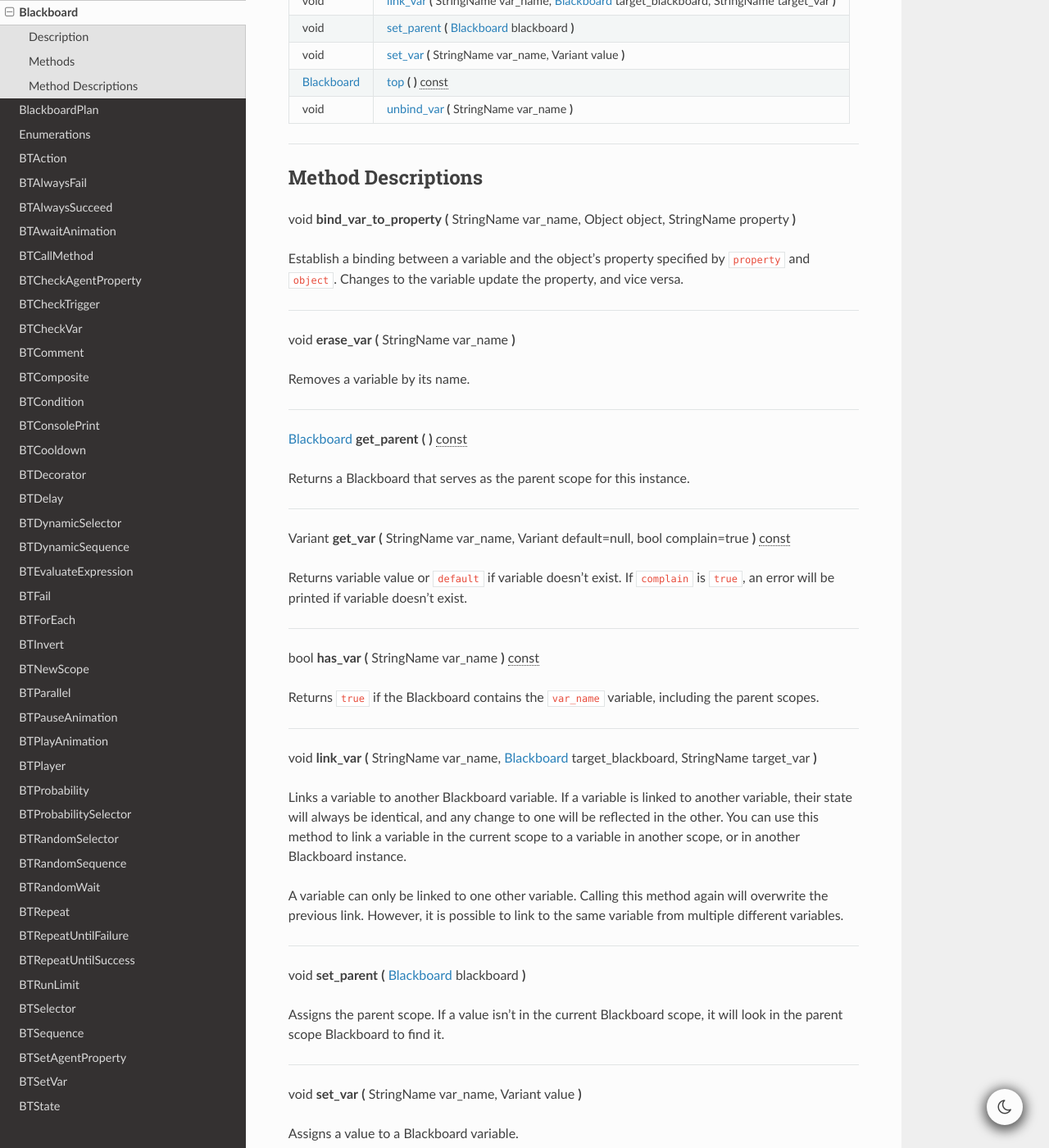
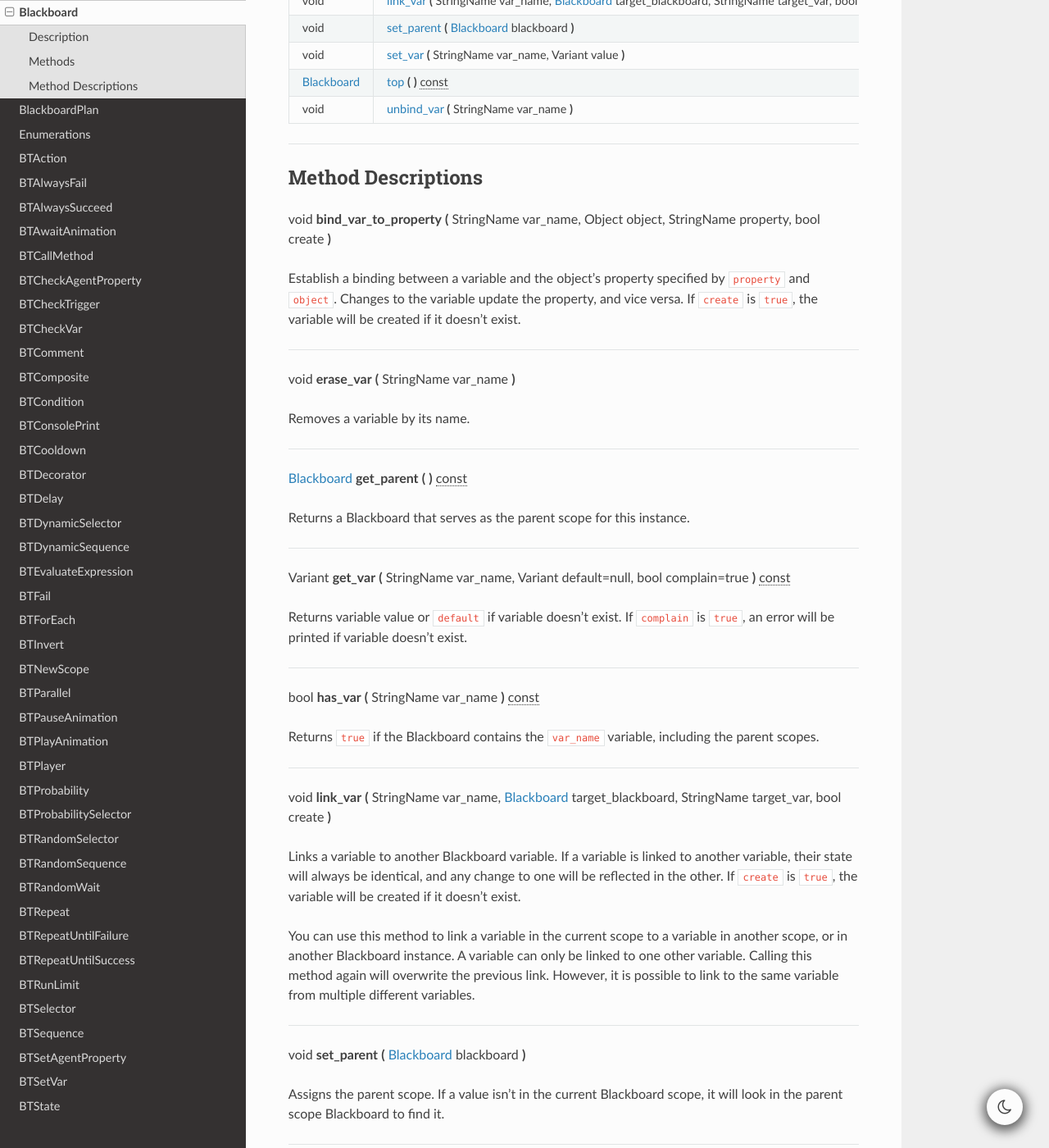
Before and after one commit to limbonaut/limboai, a Sphinx documentation site: the page built from doc/source/classes/class_blackboard.rst, in a window 1280 px wide and 1400 px high, scrolled down 908 px. Shown: the whole window at 82% size. Built offline with Sphinx 7.4.7 and the Read the Docs theme 2.0.0, drawn with Linux system fonts in a browser that asks for light colours; pages that are not in the unit, such as notebooks, are missing from menus; some of the changed text lies outside the part shown.

Commit message:
Blackboard: Add `create` parameter to `bind_var_to_property` and `link_var`

```diff
--- a/doc/source/classes/class_blackboard.rst
+++ b/doc/source/classes/class_blackboard.rst
@@ -33,27 +33,27 @@ Methods
 .. table::
    :widths: auto
 
-   +-------------------------------------+-----------------------------------------------------------------------------------------------------------------------------------------------------------------+
-   | void                                | :ref:`bind_var_to_property<class_Blackboard_method_bind_var_to_property>` **(** StringName var_name, Object object, StringName property **)**                   |
-   +-------------------------------------+-----------------------------------------------------------------------------------------------------------------------------------------------------------------+
-   | void                                | :ref:`erase_var<class_Blackboard_method_erase_var>` **(** StringName var_name **)**                                                                             |
-   +-------------------------------------+-----------------------------------------------------------------------------------------------------------------------------------------------------------------+
-   | :ref:`Blackboard<class_Blackboard>` | :ref:`get_parent<class_Blackboard_method_get_parent>` **(** **)** |const|                                                                                       |
-   +-------------------------------------+-----------------------------------------------------------------------------------------------------------------------------------------------------------------+
-   | Variant                             | :ref:`get_var<class_Blackboard_method_get_var>` **(** StringName var_name, Variant default=null, bool complain=true **)** |const|                               |
-   +-------------------------------------+-----------------------------------------------------------------------------------------------------------------------------------------------------------------+
-   | bool                                | :ref:`has_var<class_Blackboard_method_has_var>` **(** StringName var_name **)** |const|                                                                         |
-   +-------------------------------------+-----------------------------------------------------------------------------------------------------------------------------------------------------------------+
-   | void                                | :ref:`link_var<class_Blackboard_method_link_var>` **(** StringName var_name, :ref:`Blackboard<class_Blackboard>` target_blackboard, StringName target_var **)** |
-   +-------------------------------------+-----------------------------------------------------------------------------------------------------------------------------------------------------------------+
-   | void                                | :ref:`set_parent<class_Blackboard_method_set_parent>` **(** :ref:`Blackboard<class_Blackboard>` blackboard **)**                                                |
-   +-------------------------------------+-----------------------------------------------------------------------------------------------------------------------------------------------------------------+
-   | void                                | :ref:`set_var<class_Blackboard_method_set_var>` **(** StringName var_name, Variant value **)**                                                                  |
-   +-------------------------------------+-----------------------------------------------------------------------------------------------------------------------------------------------------------------+
-   | :ref:`Blackboard<class_Blackboard>` | :ref:`top<class_Blackboard_method_top>` **(** **)** |const|                                                                                                     |
-   +-------------------------------------+-----------------------------------------------------------------------------------------------------------------------------------------------------------------+
-   | void                                | :ref:`unbind_var<class_Blackboard_method_unbind_var>` **(** StringName var_name **)**                                                                           |
-   +-------------------------------------+-----------------------------------------------------------------------------------------------------------------------------------------------------------------+
+   +-------------------------------------+------------------------------------------------------------------------------------------------------------------------------------------------------------------------------+
+   | void                                | :ref:`bind_var_to_property<class_Blackboard_method_bind_var_to_property>` **(** StringName var_name, Object object, StringName property, bool create **)**                   |
+   +-------------------------------------+------------------------------------------------------------------------------------------------------------------------------------------------------------------------------+
+   | void                                | :ref:`erase_var<class_Blackboard_method_erase_var>` **(** StringName var_name **)**                                                                                          |
+   +-------------------------------------+------------------------------------------------------------------------------------------------------------------------------------------------------------------------------+
+   | :ref:`Blackboard<class_Blackboard>` | :ref:`get_parent<class_Blackboard_method_get_parent>` **(** **)** |const|                                                                                                    |
+   +-------------------------------------+------------------------------------------------------------------------------------------------------------------------------------------------------------------------------+
+   | Variant                             | :ref:`get_var<class_Blackboard_method_get_var>` **(** StringName var_name, Variant default=null, bool complain=true **)** |const|                                            |
+   +-------------------------------------+------------------------------------------------------------------------------------------------------------------------------------------------------------------------------+
+   | bool                                | :ref:`has_var<class_Blackboard_method_has_var>` **(** StringName var_name **)** |const|                                                                                      |
+   +-------------------------------------+------------------------------------------------------------------------------------------------------------------------------------------------------------------------------+
+   | void                                | :ref:`link_var<class_Blackboard_method_link_var>` **(** StringName var_name, :ref:`Blackboard<class_Blackboard>` target_blackboard, StringName target_var, bool create **)** |
+   +-------------------------------------+------------------------------------------------------------------------------------------------------------------------------------------------------------------------------+
+   | void                                | :ref:`set_parent<class_Blackboard_method_set_parent>` **(** :ref:`Blackboard<class_Blackboard>` blackboard **)**                                                             |
+   +-------------------------------------+------------------------------------------------------------------------------------------------------------------------------------------------------------------------------+
+   | void                                | :ref:`set_var<class_Blackboard_method_set_var>` **(** StringName var_name, Variant value **)**                                                                               |
+   +-------------------------------------+------------------------------------------------------------------------------------------------------------------------------------------------------------------------------+
+   | :ref:`Blackboard<class_Blackboard>` | :ref:`top<class_Blackboard_method_top>` **(** **)** |const|                                                                                                                  |
+   +-------------------------------------+------------------------------------------------------------------------------------------------------------------------------------------------------------------------------+
+   | void                                | :ref:`unbind_var<class_Blackboard_method_unbind_var>` **(** StringName var_name **)**                                                                                        |
+   +-------------------------------------+------------------------------------------------------------------------------------------------------------------------------------------------------------------------------+
 
 .. rst-class:: classref-section-separator
 
@@ -68,9 +68,9 @@ Method Descriptions
 
 .. rst-class:: classref-method
 
-void **bind_var_to_property** **(** StringName var_name, Object object, StringName property **)**
+void **bind_var_to_property** **(** StringName var_name, Object object, StringName property, bool create **)**
 
-Establish a binding between a variable and the object's property specified by ``property`` and ``object``. Changes to the variable update the property, and vice versa.
+Establish a binding between a variable and the object's property specified by ``property`` and ``object``. Changes to the variable update the property, and vice versa. If ``create`` is ``true``, the variable will be created if it doesn't exist.
 
 .. rst-class:: classref-item-separator
 
@@ -128,13 +128,11 @@ Returns ``true`` if the Blackboard contains the ``var_name`` variable, including
 
 .. rst-class:: classref-method
 
-void **link_var** **(** StringName var_name, :ref:`Blackboard<class_Blackboard>` target_blackboard, StringName target_var **)**
+void **link_var** **(** StringName var_name, :ref:`Blackboard<class_Blackboard>` target_blackboard, StringName target_var, bool create **)**
 
-Links a variable to another Blackboard variable. If a variable is linked to another variable, their state will always be identical, and any change to one will be reflected in the other. You can use this method to link a variable in the current scope to a variable in another scope, or in another Blackboard instance.
+Links a variable to another Blackboard variable. If a variable is linked to another variable, their state will always be identical, and any change to one will be reflected in the other. If ``create`` is ``true``, the variable will be created if it doesn't exist.
 
-
-
-A variable can only be linked to one other variable. Calling this method again will overwrite the previous link. However, it is possible to link to the same variable from multiple different variables.
+You can use this method to link a variable in the current scope to a variable in another scope, or in another Blackboard instance. A variable can only be linked to one other variable. Calling this method again will overwrite the previous link. However, it is possible to link to the same variable from multiple different variables.
 
 .. rst-class:: classref-item-separator
 
```
Also changed, not shown: 3 other files.
